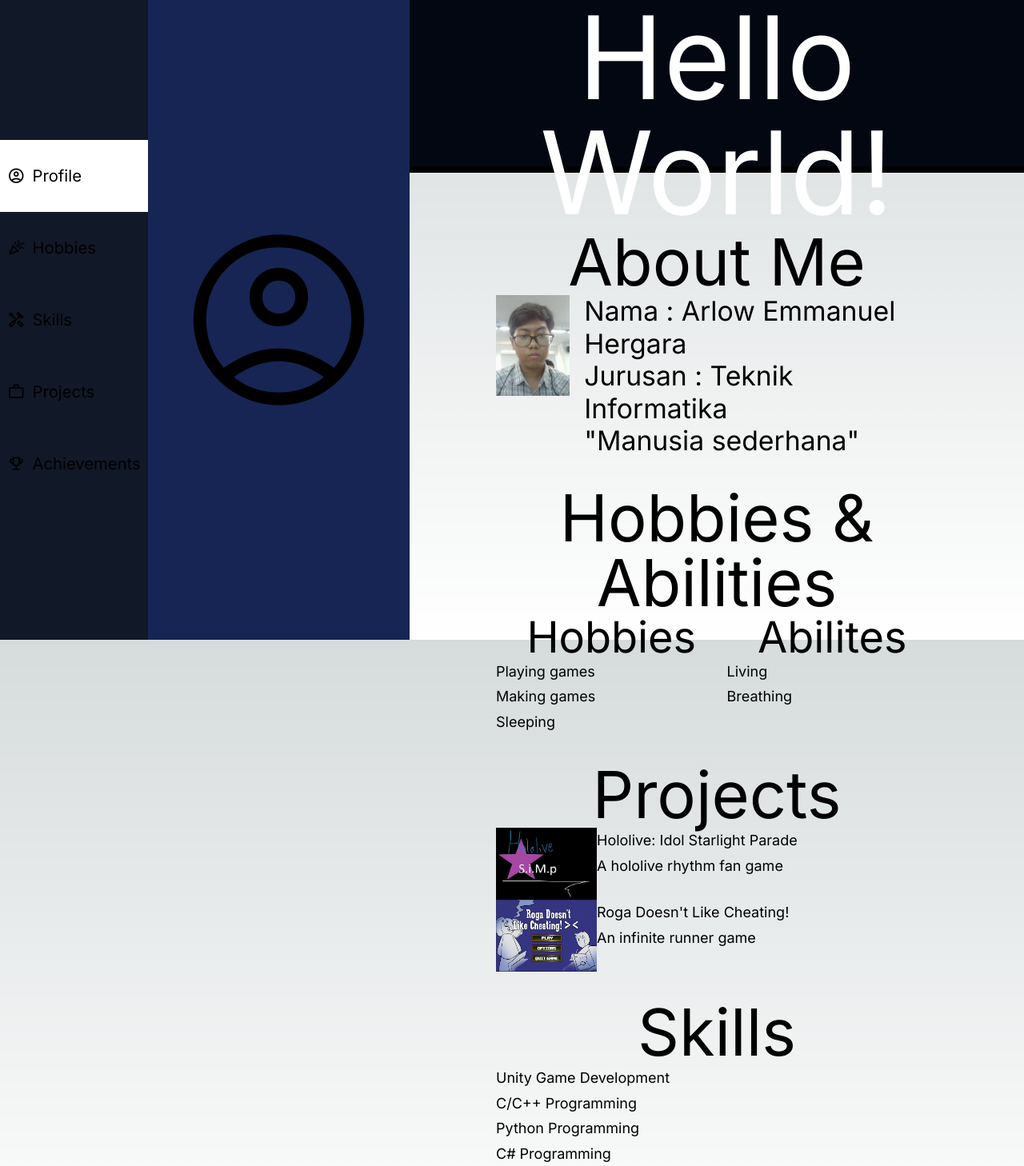
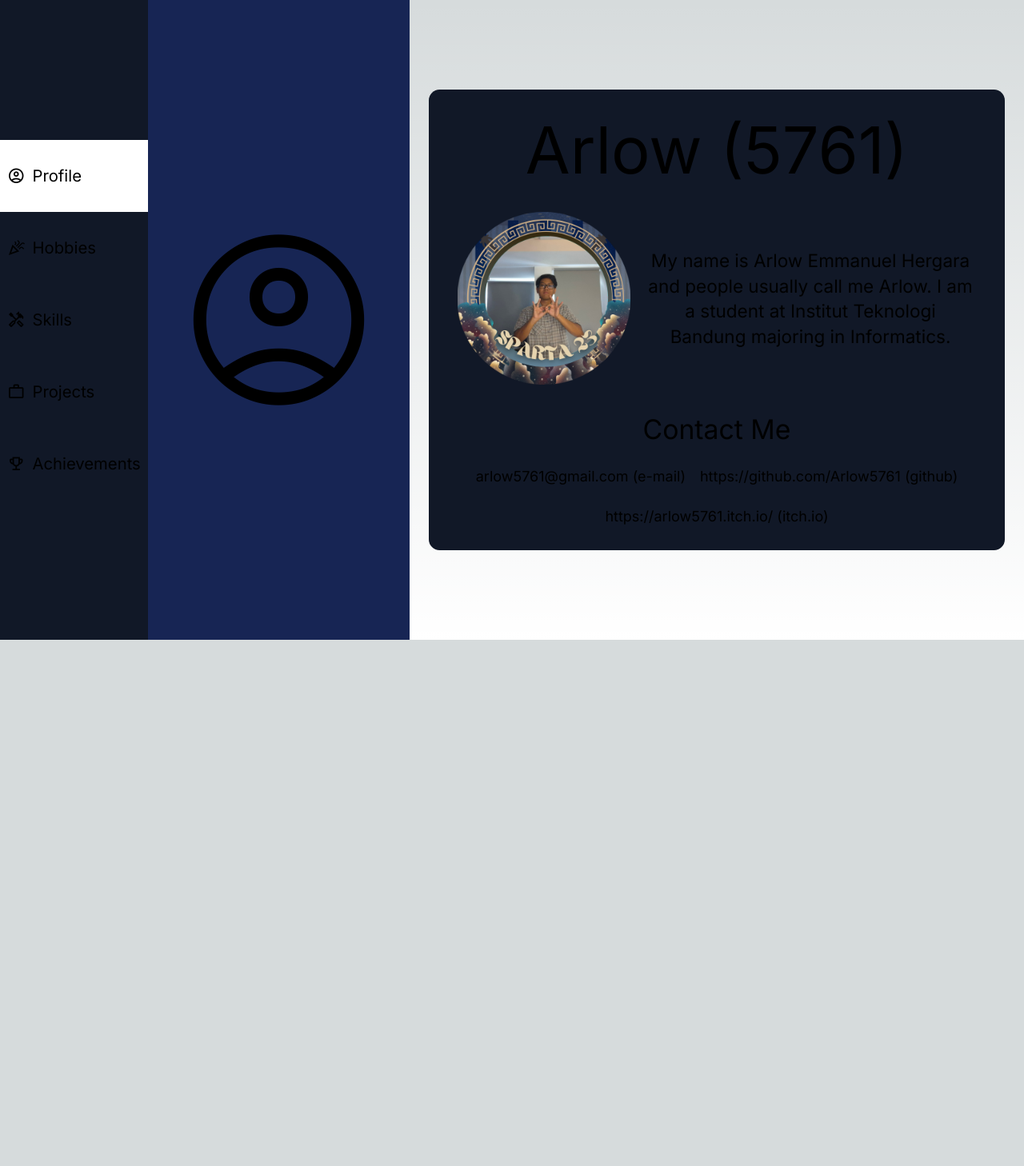
Before and after one commit to Arlow5761/sparta-portfolio, a Next.js app: page / in a window 1280 px wide. Shown: the whole page at 80% size. After the commit the page ends 800 px from the top, so only its background shows below. Built offline with nearby package versions, Linux system fonts and the light colour scheme.

Commit message:
feat: add profile page as landing page

```diff
--- a/app/page.tsx
+++ b/app/page.tsx
@@ -1,176 +1,41 @@
 import Image from "next/image";
-
-function Projects() {
-  const projects = [
-    {
-      thumb : "/holosimp.jpg",
-      title : "Hololive: Idol Starlight Parade",
-      desc : "A hololive rhythm fan game",
-      link : ""
-    },
-    {
-      thumb : "/rogadoesntlikecheating.png",
-      title : "Roga Doesn't Like Cheating!",
-      desc : "An infinite runner game",
-      link : ""
-    }
-  ];
-
-  const renderedProjects = projects.map((project) => {
-    return (
-      <div key={project.title} className="flex flex-row">
-        <Image
-          src={project.thumb}
-          width={0}
-          height={0}
-          sizes="100vw"
-          style={{ height:"5em", width:"7em"}}
-          alt={project.title}
-        />
-        <div className="flex flex-col">
-          <div>
-            {project.title}
-          </div>
-          <div>
-            {project.desc}
-          </div>
-        </div>
-      </div>
-    );
-  });
-
-  return renderedProjects;
-}
-
-function Hobbies() {
-  const hobbies = [
-    "Playing games",
-    "Making games",
-    "Sleeping"
-  ];
-
-  const renderedHobbies = hobbies.map((hobby) => {
-    return (
-      <div key={hobby}>
-        {hobby}
-      </div>
-    );
-  });
-
-  return renderedHobbies;
-}
-
-function Abilities() {
-  const abilities = [
-    "Living",
-    "Breathing"
-  ];
-
-  const renderedAbilities = abilities.map((ability) => {
-    return (
-      <div key={ability}>
-        {ability}
-      </div>
-    );
-  });
-
-  return renderedAbilities;
-}
-
-function Skills() {
-  const skills = [
-    "Unity Game Development",
-    "C/C++ Programming",
-    "Python Programming",
-    "C# Programming"
-  ];
-
-  const renderedSkills = skills.map((skill) => {
-    return (
-      <div key={skill}>
-        {skill}
-      </div>
-    );
-  });
-
-  return renderedSkills;
-}
+import Link from "next/link";
 
 export default function Home() {
   return (
-    <div>
-      <div className="block content-center justify-center text-center bg-gray-950 text-white text-9xl h-48 border-b-8 border-b-black dark:border-b-gray-800">
-            <div className="block align-middle content-center">
-              Hello World!
-            </div>
-      </div>
-      <main className="m-16">
-        <div className="block m-8">
-          <div className="text-7xl text-center">
-            About Me
-          </div>
-          <div className="flex flex-row">
-            <Image
-              src="/pasfoto.jpg"
-              width={0}
-              height={0}
-              sizes="100vw"
-              style={{ height:"7rem", width:"auto", marginRight:"1rem"}}
-              alt="pasfoto"
-            />
-            <div className="flex flex-col text-3xl">
-              <div>
-                Nama : Arlow Emmanuel Hergara
-              </div>
-              <div>
-                Jurusan : Teknik Informatika
-              </div>
-              <div>
-                &quot;Manusia sederhana&quot;
-              </div>
-            </div>
+    <div className="w-full h-full flex justify-center items-center">
+      <div className="bg-gray-900 rounded-xl flex flex-col h-[32rem] w-[40rem] p-8 gap-4">
+        <div className="w-full text-center text-7xl mb-4">
+          Arlow (5761)
+        </div>
+        <div className="flex gap-4">
+          <Image
+            src="/ppsparta.png"
+            width={0}
+            height={0}
+            alt="foto"
+            sizes="100vw"
+            className="min-h-48 min-w-48 h-48 w-48 object-cover"
+          />
+          <div className="h-full text-xl text-center content-center">
+            My name is Arlow Emmanuel Hergara and people usually call me Arlow. I am a student at Institut Teknologi Bandung majoring in Informatics.
           </div>
         </div>
-        <div className="block m-8">
-          <div className="text-7xl text-center">
-            Hobbies & Abilities
+        <div className="w-full text-center text-3xl mt-4 mb-1">
+          Contact Me
+        </div>
+        <div className="flex flex-wrap gap-4 justify-center">
+          <div>
+            arlow5761@gmail.com (e-mail)
           </div>
-          <div className="flex flex-row">
-            <div className="flex flex-col flex-grow">
-              <div className="text-5xl text-center">
-                Hobbies
-              </div>
-              <div>
-                <Hobbies/>
-              </div>
-            </div>
-            <div className="flex flex-col flex-grow">
-              <div className="text-5xl text-center">
-                Abilites
-              </div>
-              <div>
-                <Abilities/>
-              </div>
-            </div>
-          </div>
+          <Link href="https://github.com/Arlow5761">
+            https://github.com/Arlow5761 (github)
+          </Link>
+          <Link href="https://arlow5761.itch.io/">
+            https://arlow5761.itch.io/ (itch.io)
+          </Link>
         </div>
-        <div className="block m-8">
-          <div className="text-7xl text-center">
-            Projects
-          </div>
-          <div className="flex flex-col">
-            <Projects/>
-          </div>
-        </div>
-        <div className="block m-8">
-          <div className="text-7xl text-center">
-            Skills
-          </div>
-          <div>
-            <Skills/>
-          </div>
-        </div>
-      </main>
+      </div>
     </div>
   );
 }
```
Also changed, not shown: public/ppsparta.png (added).
